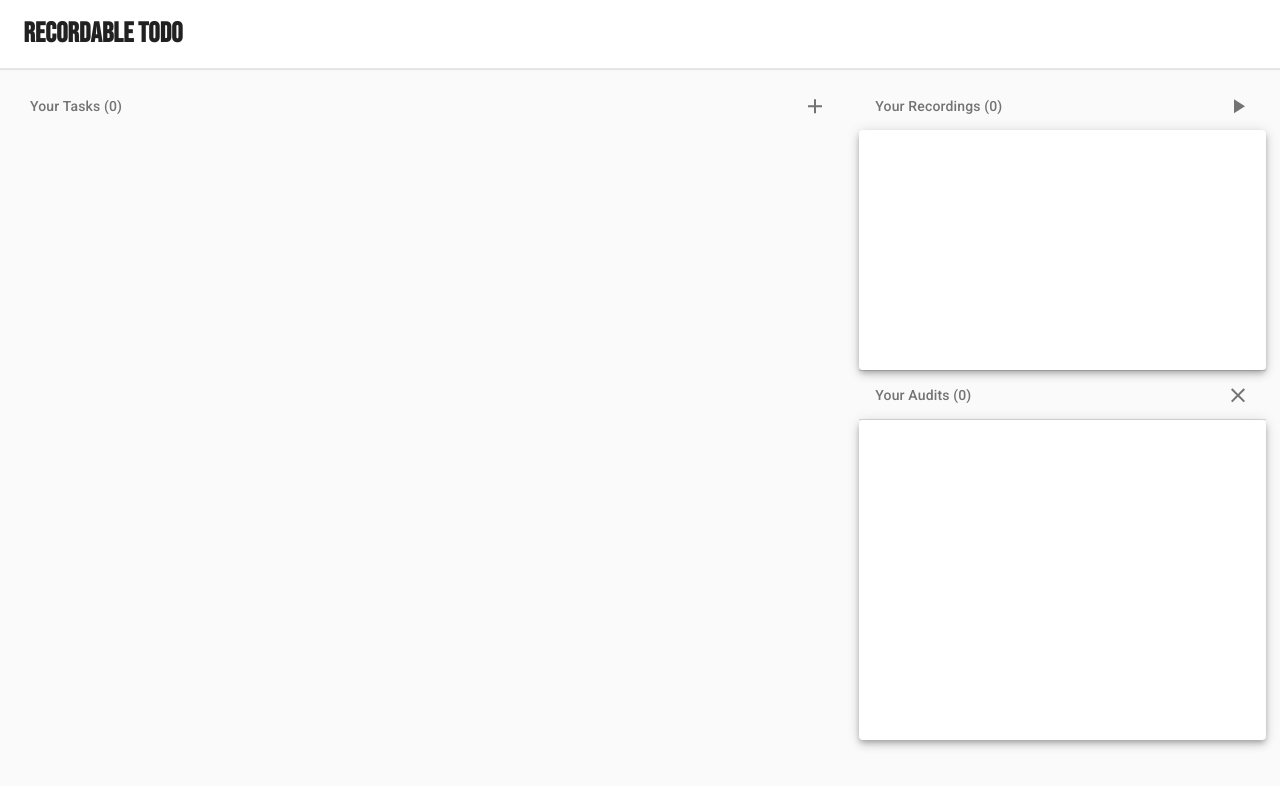
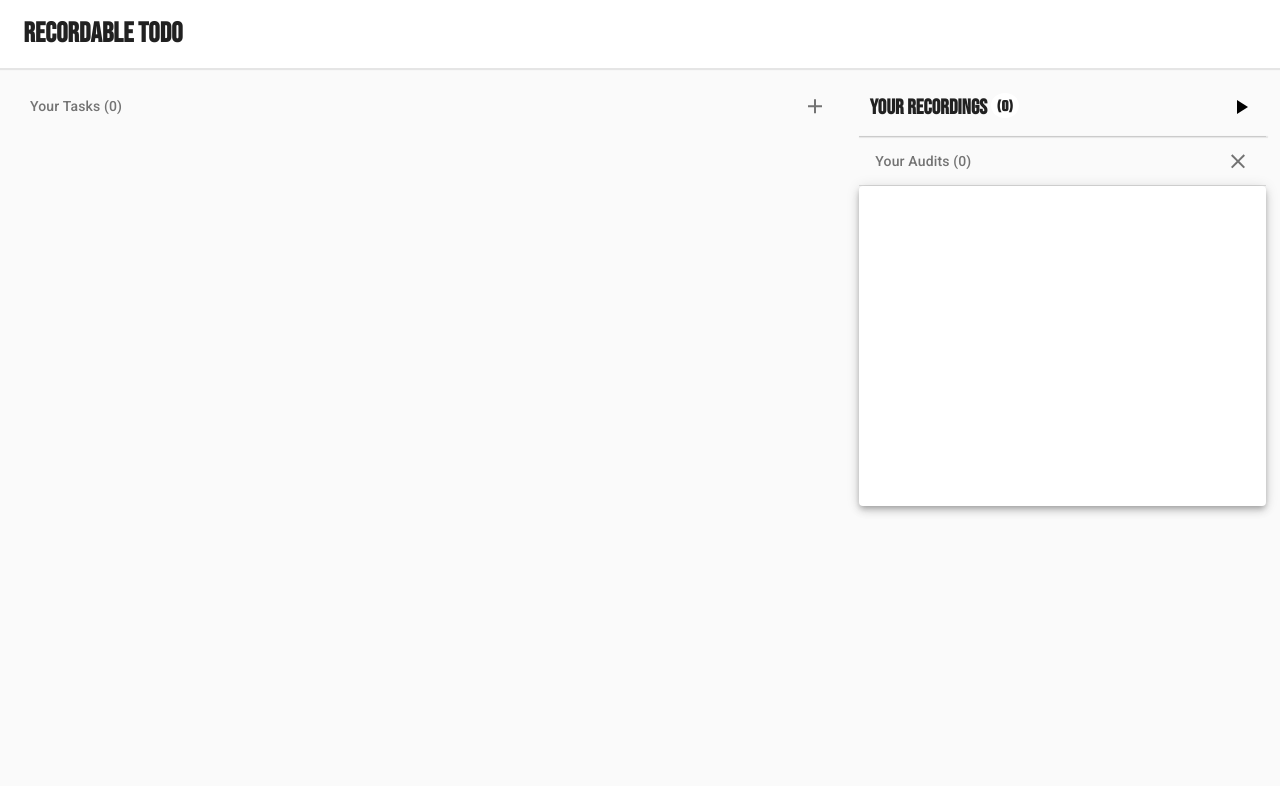
Before and after one commit to joshuaedwardcrowe/Recordable, a React (Create React App) app: page / in a window 1280 px wide. Shown: the top 786 px of the page. Built offline with nearby package versions, Linux system fonts and the light colour scheme.

Commit message:
Converted Recordings List into Custom CSS

```diff
--- a/public/index.html
+++ b/public/index.html
@@ -4,9 +4,8 @@
 <head>
   <meta charset="utf-8" />
   <link rel="icon" href="%PUBLIC_URL%/favicon.ico" />
-  <link rel="stylesheet" href="https://fonts.googleapis.com/css?family=Roboto:300,400,500,700&display=swap" />
-  <link href="https://fonts.googleapis.com/css?family=Bebas+Neue&display=swap" rel="stylesheet">
-  <link rel="stylesheet" href="https://fonts.googleapis.com/icon?family=Material+Icons" />
+  <link rel="stylesheet"
+    href="https://fonts.googleapis.com/icon?family=Material+Icons|Squada+One|Roboto:300,400,500,700|Bebas+Neue" />
   <meta name="viewport" content="width=device-width, initial-scale=1" />
   <meta name="theme-color" content="#000000" />
   <meta name="description" content="Web site created using create-react-app" />
--- a/src/Components/Bar/styles.scss
+++ b/src/Components/Bar/styles.scss
@@ -1,7 +1,8 @@
+@import "../container";
+
 .bar {
     padding: 1em;
-    background-color: white;
-    box-shadow: 1px 1px 1px 1px #e5e5e5;
+    @include container;
 
     > .logo {
         font-family: 'Bebas Neue';
--- a/src/Components/Recording/recording.scss
+++ b/src/Components/Recording/recording.scss
@@ -1,3 +1,5 @@
+@import "../buttons";
+
 .recording {
     box-shadow: 1px 1px 1px 1px #e5e5e5;
     display: flex;
@@ -21,21 +23,7 @@
         text-align: right;
 
         button {
-            padding: 1em;
-            margin: 0;
-            background-color: transparent;
-            border: 0;
-            opacity: 1;
-        }
-
-        button:hover {
-            cursor: pointer;
-            opacity: 0.2;
-            transition: opacity 0.2s ease;
-        }
-
-        button:focus {
-            outline: 0;
+            @include iconButton();
         }
     }
 }
--- a/src/Components/RecordingList/RecordingList.jsx
+++ b/src/Components/RecordingList/RecordingList.jsx
@@ -1,53 +1,51 @@
 import React from "react";
 import PropTypes from "prop-types";
 import { connect } from "react-redux";
-import { Scrollbars } from "react-custom-scrollbars";
-import { makeStyles } from "@material-ui/styles"
-
-import ListSubheader from "@material-ui/core/ListSubheader";
-import ListItemSecondaryAction from "@material-ui/core/ListItemSecondaryAction";
-import IconButton from "@material-ui/core/IconButton";
 import PlayArrowIcon from "@material-ui/icons/PlayArrow";
-import Paper from "@material-ui/core/Paper";
-
 import Recording from "../Recording/Recording";
 import { startRecording } from "../../Store/Recording/RecordingAction"
 import { RecordingShape } from "../../shapes";
+import "./recordingList.scss"
 
-const useStyles = makeStyles({
-    root: {
-        height: "30vh"
-    }
-})
-
-const RecordingList = ({ recordings, startNew }) => {
-    const classes = useStyles();
-    return (
-        <>
-            <ListSubheader>
-                Your Recordings ({recordings.length})
-                <ListItemSecondaryAction>
-                    <IconButton
-                        edge="end"
-                        onClick={startNew}
-                    >
+const RecordingList = ({ recordings, startNew }) => (
+    <div className="recordingList">
+        <div className="recordingList-header">
+            <div className="recordingList-header-left">
+                <p>Your Recordings <span className="recordingList-count">({recordings.length})</span></p>
+            </div>
+            <div className="recordingList-header-right">
+                <button onClick={startNew}>
                     <PlayArrowIcon />
-                    </IconButton>
-                </ListItemSecondaryAction>
-            </ListSubheader>
-            <Paper elevation={5} className={classes.root}>
-                <Scrollbars autoHide>
+                </button>
+            </div>
+        </div>
+        <div className="recordingList-container">
             {
                 recordings
                     .filter(task => !task.deleted)
                     .reverse()
                     .map(recording => (<Recording key={recording.id} recording={recording} />))
             }
-                </Scrollbars>
-            </Paper>
-        </>
+        </div>
+    </div>
+    // <>
+    //     <ListSubheader>
+    //         Your Recordings ({recordings.length})
+    //             <ListItemSecondaryAction>
+    //             <IconButton
+    //                 edge="end"
+    //                 onClick={startNew}
+    //             >
+    //                 <PlayArrowIcon />
+    //             </IconButton>
+    //         </ListItemSecondaryAction>
+    //     </ListSubheader>
+    //     <Paper elevation={5} className={classes.root}>
+    //         <Scrollbars autoHide>
+    //         </Scrollbars>
+    //     </Paper>
+    // </>
 );
-}
 
 RecordingList.propTypes = {
     recordings: PropTypes.arrayOf(RecordingShape),
--- /dev/null
+++ b/src/Components/RecordingList/recordingList.scss
@@ -0,0 +1,44 @@
+@import "../buttons";
+@import "../text";
+@import "../container";
+
+.recordingList {
+
+
+    .recordingList-header {
+        display: flex;
+
+        .recordingList-header-left {
+            flex-grow: 2;
+
+            p {
+                @include header(1.5em);
+                margin: .5em;
+
+                .recordingList-count {
+                    background-color: white;
+                    vertical-align: middle;
+                    padding: .25em;
+                    padding-left: .4em;
+                    padding-right: .4em;
+                    border-radius: 50%;
+                    font-family: 'Squada One';
+                    font-size: .75em !important;
+                }
+            }
+        }
+
+        .recordingList-header-right {
+            flex-grow: 1;
+            text-align: right;
+
+            button {
+                @include iconButton;
+            }
+        }
+    }
+
+    .recordingList-container {
+        @include container;
+    }
+}
--- /dev/null
+++ b/src/Components/_buttons.scss
@@ -0,0 +1,17 @@
+@mixin iconButton() {
+    padding: 1em;
+    margin: 0;
+    background-color: transparent;
+    border: 0;
+    opacity: 1;
+
+    &:hover {
+        cursor: pointer;
+        opacity: 0.2;
+        transition: opacity 0.2s ease;
+    }
+
+    &:focus {
+        outline: 0;
+    }
+}
--- /dev/null
+++ b/src/Components/_container.scss
@@ -0,0 +1,4 @@
+@mixin container {
+    background-color: white;
+    box-shadow: 1px 1px 1px 1px #e5e5e5;
+}
--- /dev/null
+++ b/src/Components/_text.scss
@@ -0,0 +1,7 @@
+@mixin header($fontSize) {
+    font-family: 'Bebas Neue';
+    font-weight: bold;
+    font-size: $fontSize;
+    margin-left: .75vw;
+    user-select: none;
+}
```
Lines whose indentation alone changed are shown as unchanged.
